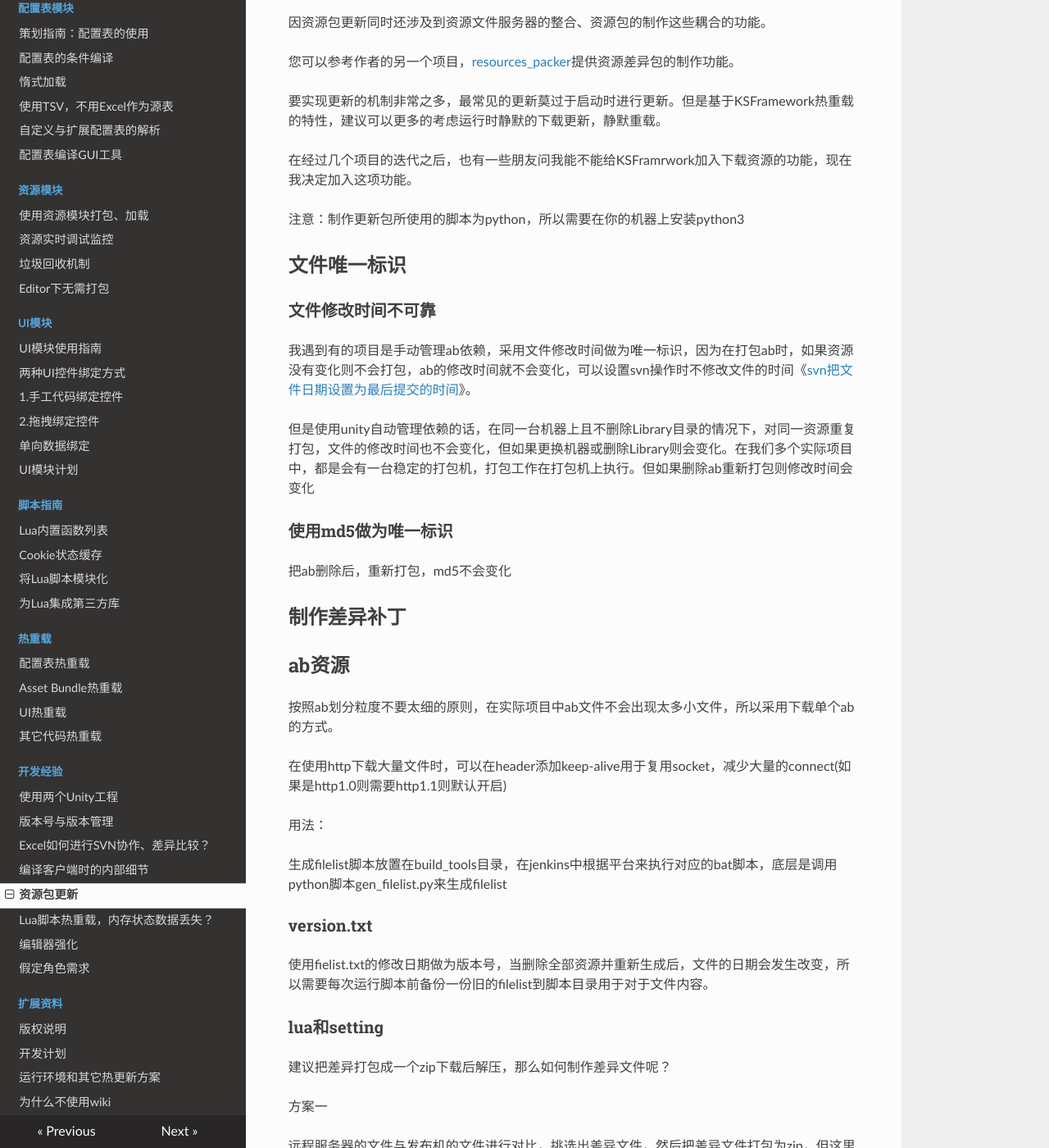
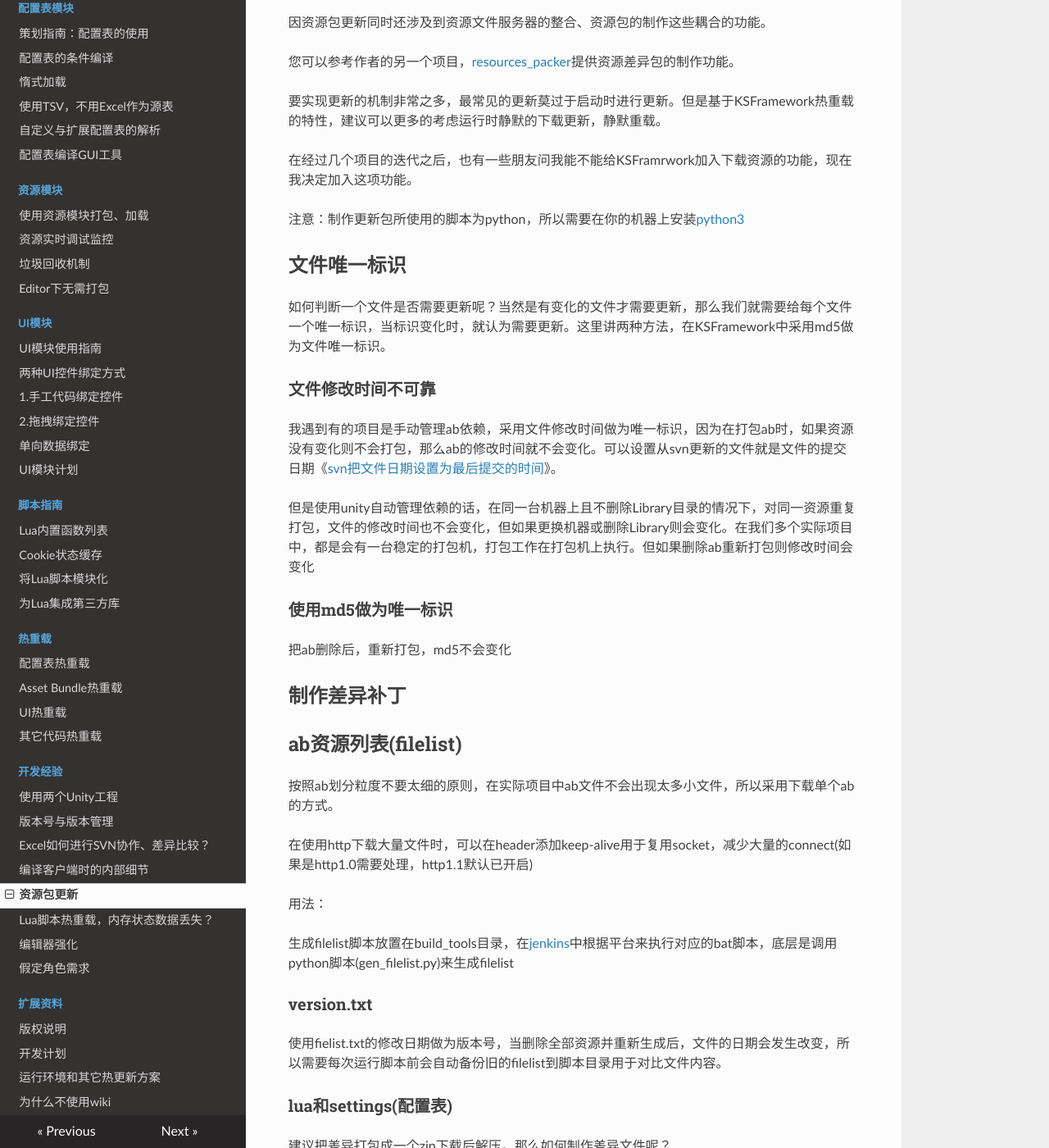
Before and after one commit to mr-kelly/KSFramework, an MkDocs documentation site: the page built from docs/advanced/autoupdate.md, in a window 1280 px wide and 1400 px high, scrolled down 195 px. Shown: the whole window at 82% size. Built offline with MkDocs 1.6.1, drawn with Linux system fonts in a browser that asks for light colours; nearby versions of some CDN libraries; some of the changed text lies outside the part shown.

Commit message:
下载更新文档

```diff
--- a/docs/advanced/autoupdate.md
+++ b/docs/advanced/autoupdate.md
@@ -10,13 +10,15 @@
 
 在经过几个项目的迭代之后，也有一些朋友问我能不能给KSFramrwork加入下载资源的功能，现在我决定加入这项功能。
 
-注意：制作更新包所使用的脚本为python，所以需要在你的机器上安装python3
+注意：制作更新包所使用的脚本为python，所以需要在你的机器上安装[python3](https://www.python.org/)
 
 ## 文件唯一标识
 
+如何判断一个文件是否需要更新呢？当然是有变化的文件才需要更新，那么我们就需要给每个文件一个唯一标识，当标识变化时，就认为需要更新。这里讲两种方法，在KSFramework中采用md5做为文件唯一标识。
+
 ### 文件修改时间不可靠
 
-我遇到有的项目是手动管理ab依赖，采用文件修改时间做为唯一标识，因为在打包ab时，如果资源没有变化则不会打包，ab的修改时间就不会变化，可以设置svn操作时不修改文件的时间《[svn把文件日期设置为最后提交的时间](https://www.cnblogs.com/zhaoqingqing/p/14545483.html)》。
+我遇到有的项目是手动管理ab依赖，采用文件修改时间做为唯一标识，因为在打包ab时，如果资源没有变化则不会打包，那么ab的修改时间就不会变化。可以设置从svn更新的文件就是文件的提交日期《[svn把文件日期设置为最后提交的时间](https://www.cnblogs.com/zhaoqingqing/p/14545483.html)》。
 
 但是使用unity自动管理依赖的话，在同一台机器上且不删除Library目录的情况下，对同一资源重复打包，文件的修改时间也不会变化，但如果更换机器或删除Library则会变化。在我们多个实际项目中，都是会有一台稳定的打包机，打包工作在打包机上执行。但如果删除ab重新打包则修改时间会变化
 
@@ -28,23 +30,23 @@
 
 ## 制作差异补丁
 
-## ab资源
+## ab资源列表(filelist)
 
 按照ab划分粒度不要太细的原则，在实际项目中ab文件不会出现太多小文件，所以采用下载单个ab的方式。
 
-在使用http下载大量文件时，可以在header添加keep-alive用于复用socket，减少大量的connect(如果是http1.0则需要http1.1则默认开启)
+在使用http下载大量文件时，可以在header添加keep-alive用于复用socket，减少大量的connect(如果是http1.0需要处理，http1.1默认已开启)
 
 用法：
 
-生成filelist脚本放置在build_tools目录，在jenkins中根据平台来执行对应的bat脚本，底层是调用python脚本gen_filelist.py来生成filelist
+生成filelist脚本放置在build_tools目录，在[jenkins](https://www.jenkins.io/)中根据平台来执行对应的bat脚本，底层是调用python脚本(gen_filelist.py)来生成filelist
 
 ### version.txt
 
-使用fielist.txt的修改日期做为版本号，当删除全部资源并重新生成后，文件的日期会发生改变，所以需要每次运行脚本前备份一份旧的filelist到脚本目录用于对于文件内容。
+使用fielist.txt的修改日期做为版本号，当删除全部资源并重新生成后，文件的日期会发生改变，所以需要每次运行脚本前会自动备份旧的filelist到脚本目录用于对比文件内容。
 
 
 
-### lua和setting
+### lua和settings(配置表)
 
 建议把差异打包成一个zip下载后解压，那么如何制作差异文件呢？
 
@@ -56,17 +58,17 @@
 
 不制作差异补丁，直接下载单个文件，我们有个ILRuntime热更新的项目就是这么干的，这样简单省事，但是会碰到CDN下载小文件速度非常慢的问题，而如果是Lua的话会有非常多的小文件，不建议这么干。
 
-方案三
+方案三(默认)
 
 有个简单的做法，把全部的lua文件打包一个zip，每次都完整下载，我们有一个mmo项目，全部lua源代码是10MB，压缩成zip之后只有3MB，这个大小是可以接受的，同理配置表文件也可以这样处理
 
 ## 资源冗余
 
-在开发期删除一个设置了abName的prefab，再重新打包ab，ab目录中不会删除这个prefab，自动和手动管理依赖都会存在这个问题。在我们项目中会定期进行删除全部资源，然后全部重新导出一遍资源，以此来清除无用资源。
+在开发期删除有设置abName的prefab，再重新打包ab，ab目录中不会删除这个prefab还会保留，自动和手动管理依赖都会存在这个问题。在我们项目中会定期执行删除全部资源，然后重新导出全部资源，以此来清除无用资源。
 
 ## 下载更新资源和演示
 
-目前是在游戏启动时(下载功能放在不可热更层)，进行下载资源
+目前是在游戏启动时(下载功能放在不可热更层)，进行下载资源，默认已关闭下载更新功能，可在Appconfig.cs中IsDownloadRes=true打开。
 
 TODO 增加下载完整包的功能
 
@@ -87,7 +89,7 @@
 3. 双击hfs，启动hfs(可一直运行不关闭)，拖动cdn目录到hfs中
 4. 运行游戏即可更新资源
 
-更加详细的详细请查阅《README.md》
+更加详细的操作和说明，请查阅build_tools目录下的README.md
 
 ## 可能存在的问题
 
```
Also changed, not shown: docs/roadmap.md (+6 -0 lines).
